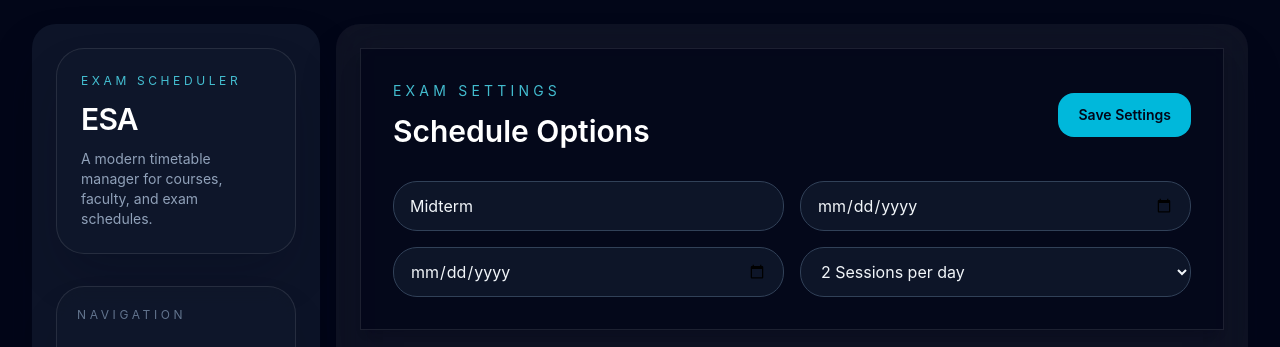
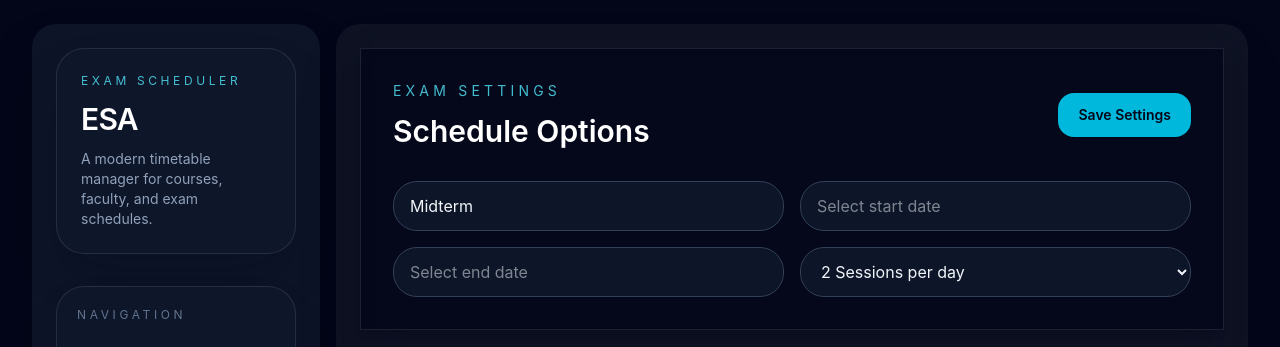
Before and after one commit to shubhambatwal01/Exam-Seating-Arrangement, a React app in the folder frontend/: page /exam-settings in a window 1280 px wide. Shown: the top 347 px of the page. Built offline with nearby package versions, Linux system fonts and the light colour scheme; the HTML template or start-up script is replaced by a standard one.

Commit message:
integrated react-datepicker

```diff
--- a/frontend/src/pages/examSettings.jsx
+++ b/frontend/src/pages/examSettings.jsx
@@ -1,4 +1,6 @@
 import { useState } from "react";
+import DatePicker from "react-datepicker";
+import "react-datepicker/dist/react-datepicker.css";
 
 function ExamSettings() {
   const [settings, setSettings] = useState({
@@ -44,22 +46,62 @@ function ExamSettings() {
             }
           />
 
-          <input
-            value={settings.startDate}
-            type="date"
-            className="rounded-3xl border border-slate-700 bg-slate-900/90 px-4 py-3 text-slate-100 outline-none transition focus:border-cyan-500"
-            onChange={(e) =>
-              setSettings({ ...settings, startDate: e.target.value })
+          <DatePicker
+            selected={
+              settings.startDate
+                ? new Date(settings.startDate + "T00:00:00")
+                : null
             }
+            minDate={new Date()}
+            onChange={(date) => {
+              if (!date) {
+                setSettings({ ...settings, startDate: "" });
+                return;
+              }
+
+              const year = date.getFullYear();
+              const month = String(date.getMonth() + 1).padStart(2, "0");
+              const day = String(date.getDate()).padStart(2, "0");
+
+              setSettings({
+                ...settings,
+                startDate: `${year}-${month}-${day}`,
+              });
+            }}
+            dateFormat="dd/MM/yyyy"
+            placeholderText="Select start date"
+            className="w-full rounded-3xl border border-slate-700 bg-slate-900/90 px-4 py-3 text-slate-100 outline-none transition focus:border-cyan-500"
+            required
           />
 
-          <input
-            value={settings.endDate}
-            type="date"
-            className="rounded-3xl border border-slate-700 bg-slate-900/90 px-4 py-3 text-slate-100 outline-none transition focus:border-cyan-500"
-            onChange={(e) =>
-              setSettings({ ...settings, endDate: e.target.value })
+          <DatePicker
+            selected={
+              settings.endDate ? new Date(settings.endDate + "T00:00:00") : null
             }
+            minDate={
+              settings.startDate
+                ? new Date(settings.startDate + "T00:00:00")
+                : new Date()
+            }
+            onChange={(date) => {
+              if (!date) {
+                setSettings({ ...settings, endDate: "" });
+                return;
+              }
+
+              const year = date.getFullYear();
+              const month = String(date.getMonth() + 1).padStart(2, "0");
+              const day = String(date.getDate()).padStart(2, "0");
+
+              setSettings({
+                ...settings,
+                endDate: `${year}-${month}-${day}`,
+              });
+            }}
+            dateFormat="dd/MM/yyyy"
+            placeholderText="Select end date"
+            className="w-full rounded-3xl border border-slate-700 bg-slate-900/90 px-4 py-3 text-slate-100 outline-none transition focus:border-cyan-500"
+            required
           />
 
           <select
```
